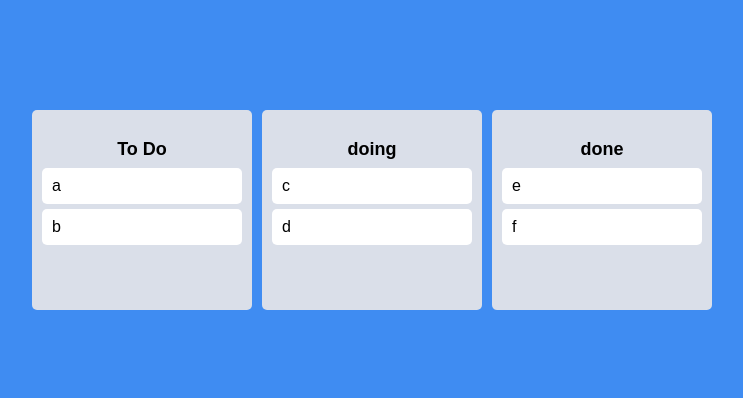
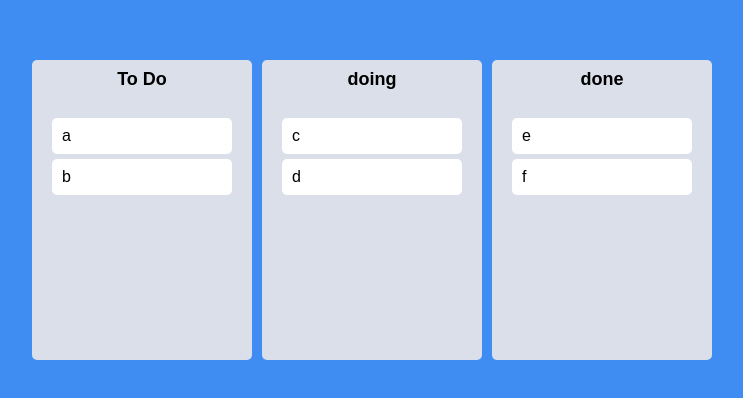
Before and after one commit to YoujungSon/trello-clone, a React (Create React App) app: page / in a window 1280 px wide. Shown: the part 190-588 px from the top of the page, without its empty margins (268-1011 px from the left). Built offline with nearby package versions, Linux system fonts and the light colour scheme.

Commit message:
#7.12 Final Styles

```diff
--- a/src/components/Board.tsx
+++ b/src/components/Board.tsx
@@ -3,11 +3,12 @@
 import styled from 'styled-components';
 
 const Wrapper = styled.div`
-  padding: 20px 10px;
-  padding-top: 30px;
+  padding-top: 10px;
   background-color: ${(props) => props.theme.boardColor};
   border-radius: 5px;
-  min-height: 200px;
+  min-height: 300px;
+  display: flex;
+  flex-direction: column;
 `;
 
 const Title = styled.h2`
@@ -15,6 +16,17 @@
   font-weight: 600;
   margin-bottom: 10px;
   font-size: 18px;
+`;
+interface IAreaProps {
+  isDraggingFromThis: boolean;
+  isDraggingOver: boolean;
+}
+const Area = styled.div<IAreaProps>`
+  flex-grow: 1;
+  background-color: ${(props) =>
+    props.isDraggingOver ? '#dfe6e9' : props.isDraggingFromThis ? '#b2bec3' : 'transparent'};
+  transition: background-color 0.3s ease-in-out;
+  padding: 20px;
 `;
 
 interface IBoardProps {
@@ -26,12 +38,17 @@
     <Wrapper>
       <Title>{boardId}</Title>
       <Droppable droppableId={boardId}>
-        {(magic) => (
-          <div ref={magic.innerRef} {...magic.droppableProps}>
+        {(magic, info) => (
+          <Area
+            isDraggingOver={info.isDraggingOver}
+            isDraggingFromThis={Boolean(info.draggingFromThisWith)}
+            ref={magic.innerRef}
+            {...magic.droppableProps}
+          >
             {toDos.map((toDo, index) => (
               <DragabbleCard key={toDo} index={index} toDo={toDo} />
             ))}
-          </div>
+          </Area>
         )}
       </Droppable>
     </Wrapper>
--- a/src/components/DragabbleCard.tsx
+++ b/src/components/DragabbleCard.tsx
@@ -2,11 +2,12 @@
 import styled from 'styled-components';
 import { Draggable } from 'react-beautiful-dnd';
 
-const Card = styled.div`
+const Card = styled.div<{ isDragging: boolean }>`
   border-radius: 5px;
   margin-bottom: 5px;
   padding: 10px 10px;
-  background-color: ${(props) => props.theme.cardColor};
+  background-color: ${(props) => (props.isDragging ? '#74b9ff' : props.theme.cardColor)};
+  box-shadow: ${(props) => (props.isDragging ? '0px 2px 5px rgba(0,0,0,0.05)' : 'none')};
 `;
 interface IDrabbleCardProps {
   toDo: string;
@@ -15,8 +16,13 @@
 function DragabbleCard({ toDo, index }: IDrabbleCardProps) {
   return (
     <Draggable key={toDo} draggableId={toDo} index={index}>
-      {(magic) => (
-        <Card ref={magic.innerRef} {...magic.draggableProps} {...magic.dragHandleProps}>
+      {(magic, snapshot) => (
+        <Card
+          isDragging={snapshot.isDragging}
+          ref={magic.innerRef}
+          {...magic.draggableProps}
+          {...magic.dragHandleProps}
+        >
           {toDo}
         </Card>
       )}
```
